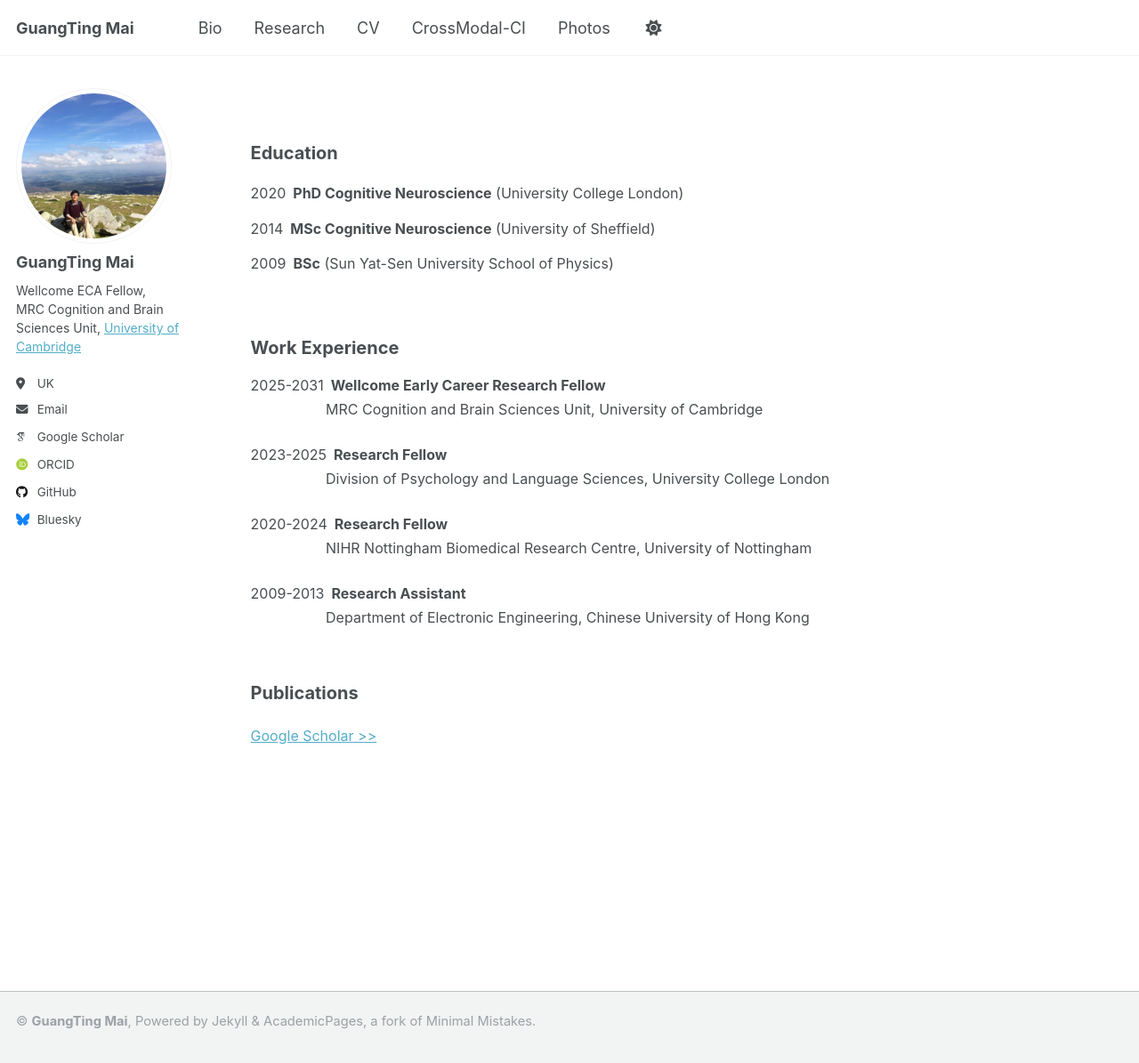
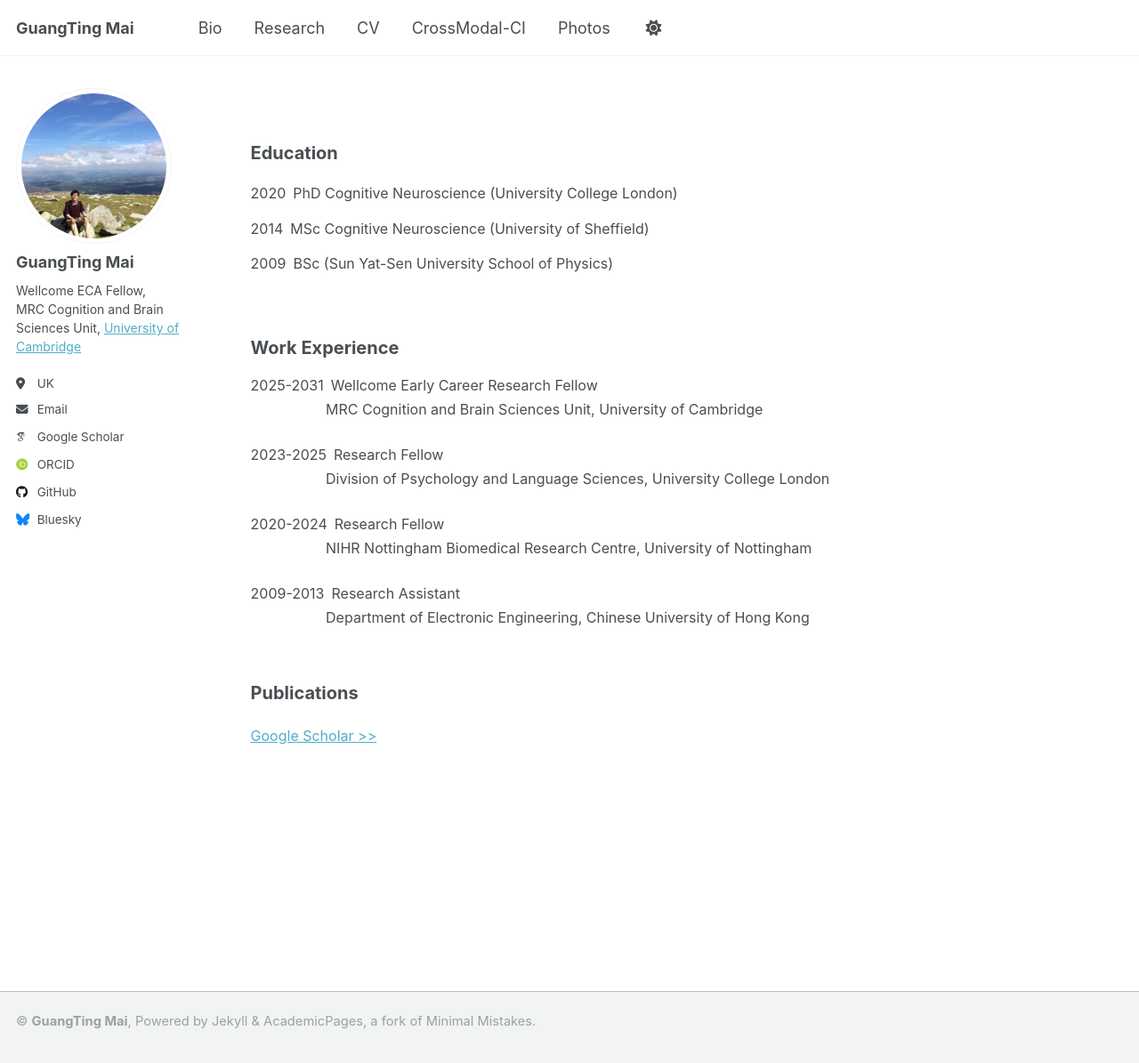
Before and after one commit to guangtingmai/guangtingmai.github.io, a Jekyll site: the page built from _pages/cv.html, in a window 1280 px wide and 1201 px high. Shown: the top 1195 px of the window at 89% size. Built offline with Jekyll 4.4.1, drawn with Linux system fonts in a browser that asks for light colours; some web fonts are replaced.

Commit message:
Update cv.html

```diff
--- a/_pages/cv.html
+++ b/_pages/cv.html
@@ -8,21 +8,21 @@ author_profile: true
 ---
 <br>
 <p><span style="font-size: 15pt;line-height: 1.4;display: block;margin-bottom: 0.07vh"><strong>Education</strong></span></p>
-<p><span style="font-size: 12pt;line-height: 1;display: block;">2020&ensp;<strong>PhD Cognitive Neuroscience</strong> (University College London)</span></p>
-<p><span style="font-size: 12pt;line-height: 1;display: block;">2014&ensp;<strong>MSc Cognitive Neuroscience</strong> (University of Sheffield) </span></p>
-<p><span style="font-size: 12pt;line-height: 1;display: block;">2009&ensp;<strong>BSc</strong> (Sun Yat-Sen University School of Physics)</span></p>
+<p><span style="font-size: 12pt;line-height: 1;display: block;">2020&ensp;PhD Cognitive Neuroscience (University College London)</span></p>
+<p><span style="font-size: 12pt;line-height: 1;display: block;">2014&ensp;MSc Cognitive Neuroscience (University of Sheffield) </span></p>
+<p><span style="font-size: 12pt;line-height: 1;display: block;">2009&ensp;BSc (Sun Yat-Sen University School of Physics)</span></p>
 <br>
 <p><span style="font-size: 15pt;line-height: 1.8;display: block;margin-bottom: 0.07vh"><strong>Work Experience</strong></span></p>
-<p><span style="font-size: 12pt;line-height: 0.2;display: block;">2025-2031&ensp;<strong>Wellcome Early Career Research Fellow</strong></span></p>
+<p><span style="font-size: 12pt;line-height: 0.2;display: block;">2025-2031&ensp;Wellcome Early Career Research Fellow</span></p>
 <p><span style="font-size: 12pt;line-height: 0.2;display: block;">&emsp;&emsp;&emsp;&emsp;&emsp;&nbsp;MRC Cognition and Brain Sciences Unit, University of Cambridge</span></p>
 <p><span style="font-size: 12pt;line-height: 0.1;display: block;">&nbsp</span></p>
-<p><span style="font-size: 12pt;line-height: 0.2;display: block;">2023-2025&ensp;<strong>Research Fellow</strong></span></p>
+<p><span style="font-size: 12pt;line-height: 0.2;display: block;">2023-2025&ensp;Research Fellow</span></p>
 <p><span style="font-size: 12pt;line-height: 0.2;display: block;">&emsp;&emsp;&emsp;&emsp;&emsp;&nbsp;Division of Psychology and Language Sciences, University College London</span></p>
 <p><span style="font-size: 12pt;line-height: 0.1;display: block;">&nbsp</span></p>
-<p><span style="font-size: 12pt;line-height: 0.2;display: block;">2020-2024&ensp;<strong>Research Fellow</strong></span></p>
+<p><span style="font-size: 12pt;line-height: 0.2;display: block;">2020-2024&ensp;Research Fellow</span></p>
 <p><span style="font-size: 12pt;line-height: 0.2;display: block;">&emsp;&emsp;&emsp;&emsp;&emsp;&nbsp;NIHR Nottingham Biomedical Research Centre, University of Nottingham</span></p>
 <p><span style="font-size: 12pt;line-height: 0.1;display: block;">&nbsp</span></p>
-<p><span style="font-size: 12pt;line-height: 0.2;display: block;">2009-2013&ensp;<strong>Research Assistant</strong></span></p>
+<p><span style="font-size: 12pt;line-height: 0.2;display: block;">2009-2013&ensp;Research Assistant</span></p>
 <p><span style="font-size: 12pt;line-height: 0.2;display: block;">&emsp;&emsp;&emsp;&emsp;&emsp;&nbsp;Department of Electronic Engineering, Chinese University of Hong Kong</span></p>
 <br>
 <p><span style="font-size: 15pt;line-height: 1.4;display: block;margin-bottom: 0.07vh"><strong>Publications</strong></span></p>
```
